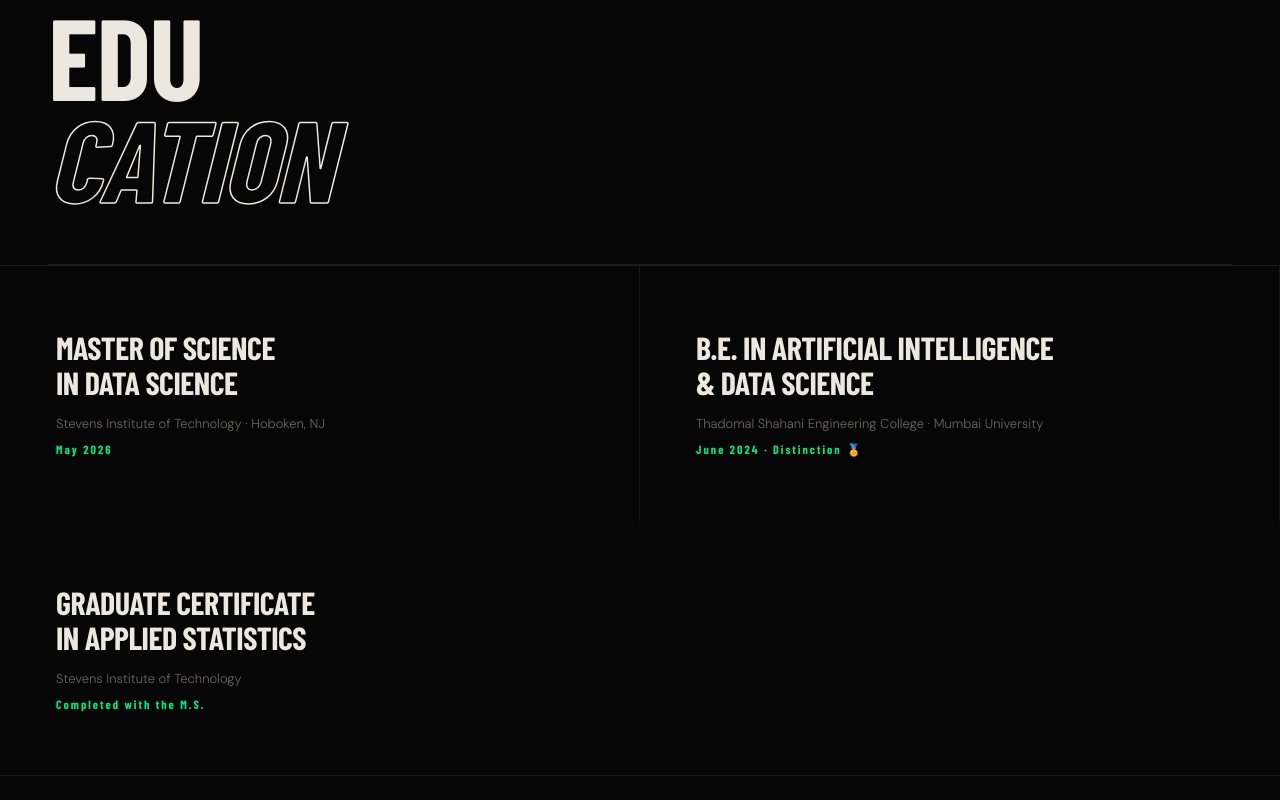
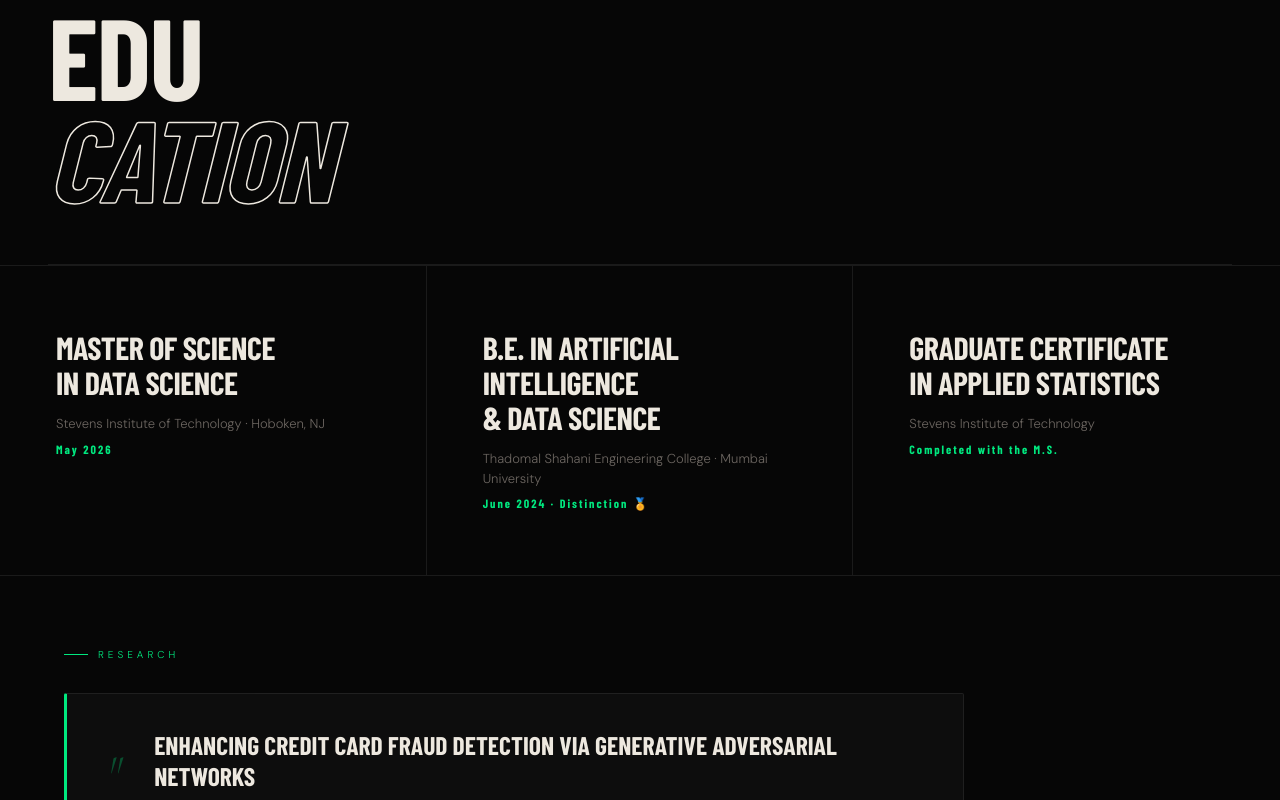
Before and after one commit to coderx-com/Portfolio, a plain HTML site: page index.html in a window 1280 px wide. Shown: the part 11200-12000 px from the top of the page. Drawn offline with nearby package versions, Linux system fonts and the light colour scheme; a web font is replaced by a local one.

Commit message:
Update styles.css

```diff
--- a/styles.css
+++ b/styles.css
@@ -485,7 +485,7 @@ transition:all .6s ease;
    EDUCATION
 ━━━━━━━━━━━━━━━━━━━━━━━━━━━━━━━━━━━━━ */
 .edu-row{
-  display:grid;grid-template-columns:1fr 1fr;
+  display:grid;grid-template-columns:repeat(3,1fr); /* CHANGED: was 1fr 1fr */
   border-bottom:1px solid var(--border);
 }
 .edu-card{
```
